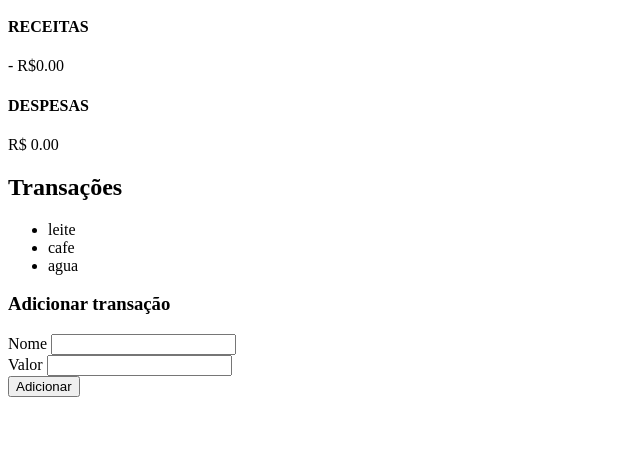
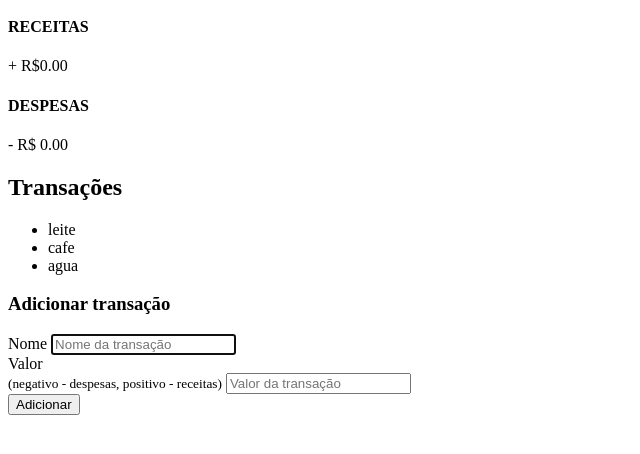
Before and after one commit to brunofvincensi/App_financeiro, a plain HTML site: page index.html in a window 1280 px wide. Shown: the part 148-602 px from the top of the page, without its empty margins (0-640 px from the left). Drawn offline with Linux system fonts and the light colour scheme.

Commit message:
css inserido

```diff
--- a/index.html
+++ b/index.html
@@ -15,18 +15,18 @@
 
       <div>
         <h4>RECEITAS</h4>
-        <p id="money-plus" class="money plus">- R$0.00</p>
+        <p id="money-plus" class="money plus"> + R$0.00</p>
 
 
         <h4>DESPESAS</h4>
-        <p id="money-minus" class="money minus"> R$ 0.00 </p>
+        <p id="money-minus" class="money minus"> - R$ 0.00 </p>
 
-       </div>
+      </div>
 
 
       <h2>Transações</h2>
 
-       <ul>
+      <ul id="transactions" class="transactions">
         <li>leite</li>
         <li>cafe</li>
         <li>agua</li>
@@ -34,19 +34,21 @@
 
       <h3> Adicionar transação</h3>
 
-      <form>
+      <form id="form">
 
         <div>
             <label for="text">Nome</label>
-            <input type="text">
+            <input autofocus type="text" id="text" placeholder="Nome da transação">
         </div>
 
         <div>
-            <label for="text">Valor</label>
-            <input type="text">
+            <label for="amount">Valor <br />
+              <small>(negativo - despesas, positivo - receitas)</small>
+            </label>
+            <input type="number" id="text" placeholder="Valor da transação">
         </div>
 
-        <button>Adicionar</button>
+        <button class="btn">Adicionar</button>
 
 
       </form>
--- /dev/null
+++ b/style.css
@@ -0,0 +1,2 @@
+
+@import url('https://fonts.googleapis.com/css2?family=Gluten:wght@100&family=Rubik+Beastly&display=swap');
```
